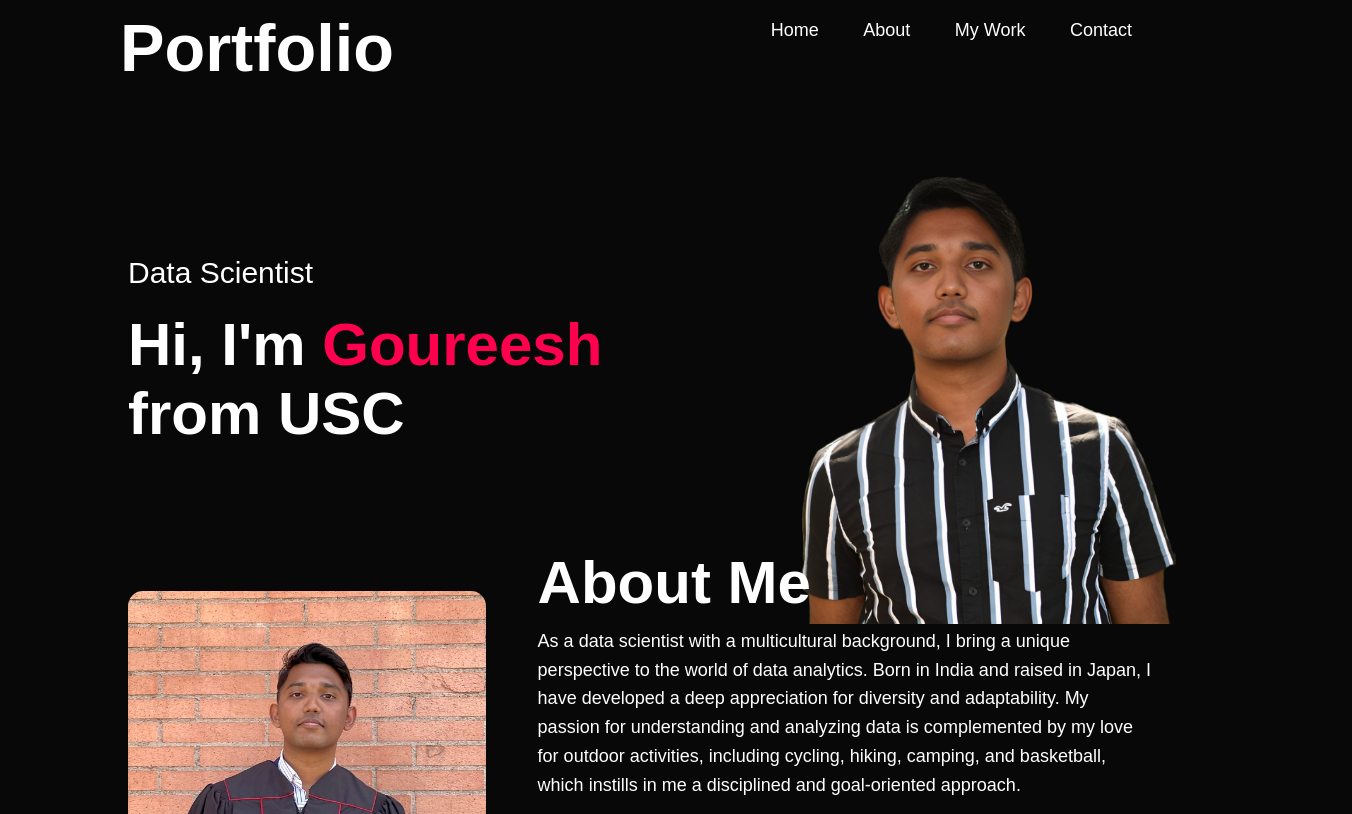
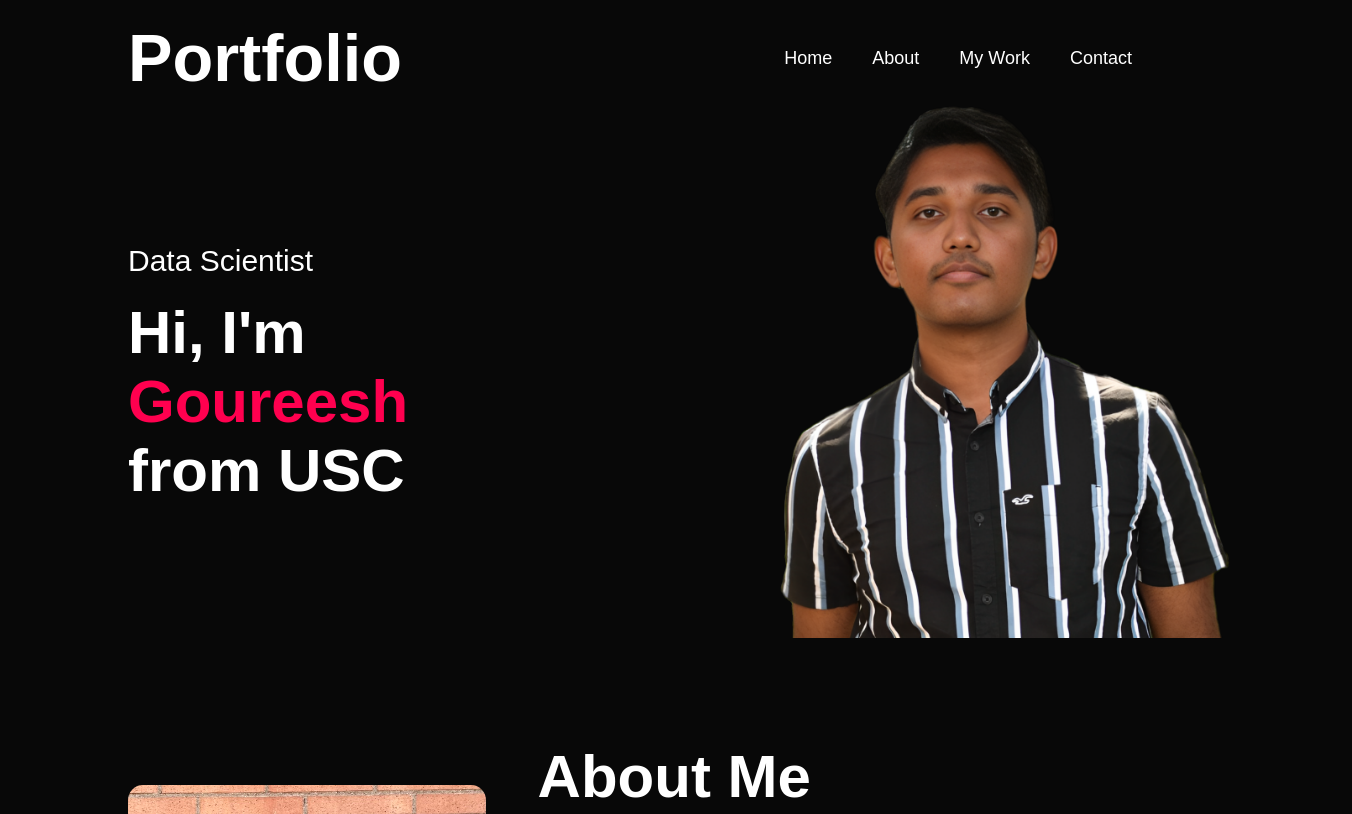
Before and after one commit to Goureesh-20/Portfolio-Website, a website: page views/index.html in a window 1280 px wide. Shown: the top 814 px of the page, 1352 px wide, since content can reach past the window. Drawn offline with Linux system fonts and the light colour scheme.

Commit message:
Change 0806

```diff
--- a/public/style.css
+++ b/public/style.css
@@ -12,23 +12,24 @@ body{
     background: #080808;
     color: #fff;
 }
+/*
 #header{
     width: 100%;
     height: 100vh;
-    background-image: url(./images/test4.png);
-    background-size: cover;
-    background-size: auto 35vw;
-    background-position: right;
-    background-repeat: no-repeat;
-}
+    /*background-image: url(./images/test4.png);
+
+}*/
 .container{
     padding: 10px 10%;
 }
 nav{
     display: flex;
     align-items: center;
-    justify-content: flex-end;
+    /*justify-content: flex-end;*/
     flex-wrap: wrap;
+    justify-content: space-between;
+    padding: 10px 20 px;
+    position: relative;
 }
 .logo{
     width: 140px;
@@ -37,17 +38,28 @@ nav{
     left: 10px;
 }
 nav h1 {
-    position: absolute;
-    top: 10px;
-    left: 120px;
+    /*position: absolute;*/
+    /*top: 10px;
+    left: 10px;
     /*margin: 10px 120px;  Reset the default margin for h1 */
     text-align: left;
     font-size: 50pt;
+    margin: 0;
+    padding: 10px 0;
+    text-align: left;
+}
+nav ul {
+    list-style: none;
+    margin: 0;
+    padding: 0;
+    display: flex;
 }
 nav ul li{
-    display: inline-block;
-    list-style: none;
+    /*display: inline-block;
+    list-style: none;*/
     margin: 10px 20px;
+    text-align: end;
+    /*justify-content: flex-end;*/
 }
 nav ul li a{
     color: #fff;
@@ -68,9 +80,17 @@ nav ul li a::after{
 nav ul li a:hover::after{
     width: 100%;
 }
+.header-content {
+    display: flex;
+    /*flex-wrap: wrap;*/
+    align-items: center;
+    /*flex-basis: 100%; /* Adjust as needed */
+}
 .header-text{
-    margin-top: 20%;
+    flex: 1; /* Take up available space on the row */
     font-size: 30px;
+    /*margin-top: 20px;
+   /* margin-right: 20px; /* Add spacing between text and image */
 }
 .header-text h1{
     font-size: 60px;
@@ -78,6 +98,20 @@ nav ul li a:hover::after{
 }
 .header-text h1 span{
     color: #ff004f;
+}
+
+.background-image{
+    flex-grow: 1; /* Allow the image to grow and take available space */
+    text-align: right;
+   /* align-items: right;*/
+}
+
+.background-image img{
+    margin-top: 0px;
+    margin-left: 200px;
+    max-width: 100%;
+    max-height: 80%;
+    border-radius: 15px;
 }
 /*--- -----------------About--------------------- */
 #about{
@@ -343,8 +377,46 @@ form .btn2{
 }
 
 /*-----------------------------css for small screen------*/
-@media only screen and (max-width: 600px){
-    .header{
+
+nav .fa-solid{
+    display: none;
+}
+/*
+@media only screen and (max-width: 800px){
+    /*#header{
         background-image: url(images/test4.png);
+        background-repeat: no-repeat; /* Prevent image from repeating
+        background-size: cover;
     }
-}
+    .header-text{
+        margin-top: 10%;
+        font-size: 16px;
+    }
+    .header-text h1{
+        font-size: 60px;
+    }
+    .background-image{
+       /* flex-grow: 1; /* Allow the image to grow and take available space
+        text-align: right;
+        align-items: right;
+        display: none;
+    }
+    nav .fa-solid{
+        display: block;
+        font-size: 30;
+    }
+    nav ul{
+        background: #ff004f;
+        position: fixed;
+        top: 0;
+        right: 0;
+        width: 200px;
+        height: 100vh;
+        padding-top: 50px;
+    }
+    nav ul li{
+        display: block;
+        margin: 25px;
+
+    }
+}*/
--- a/views/index.html
+++ b/views/index.html
@@ -19,11 +19,18 @@
                 <li><a href="#about">About</a></li>
                 <li><a href="#portfolio">My Work</a></li>
                 <li><a href="#contact">Contact</a></li>
+                <i class="fa-solid fa-xmark"></i>
             </ul>
+            <i class="fa-solid fa-bars"></i>
         </nav>
-        <div class="header-text">
-            <p>Data Scientist</p>
-            <h1>Hi, I'm <span>Goureesh</span><br> from USC</h1>
+        <div class="header-content">
+            <div class="header-text">
+                <p>Data Scientist</p>
+                <h1>Hi, I'm <span>Goureesh</span><br> from USC</h1>
+            </div>
+            <div class="background-image">
+                <img src="/public/images/test4.png" alt="">
+            </div>
         </div>
     </div>
     <!--- -----------------About--------------------->
```
